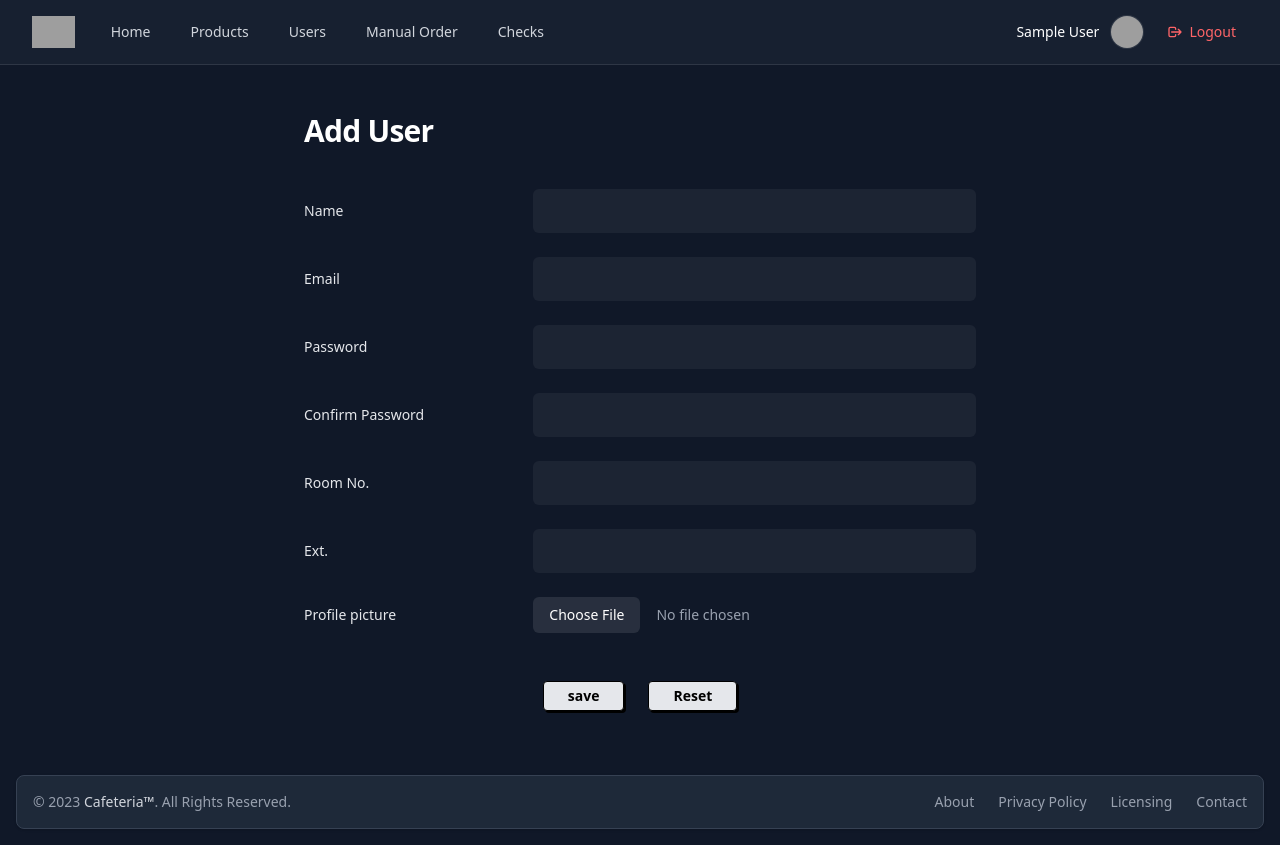
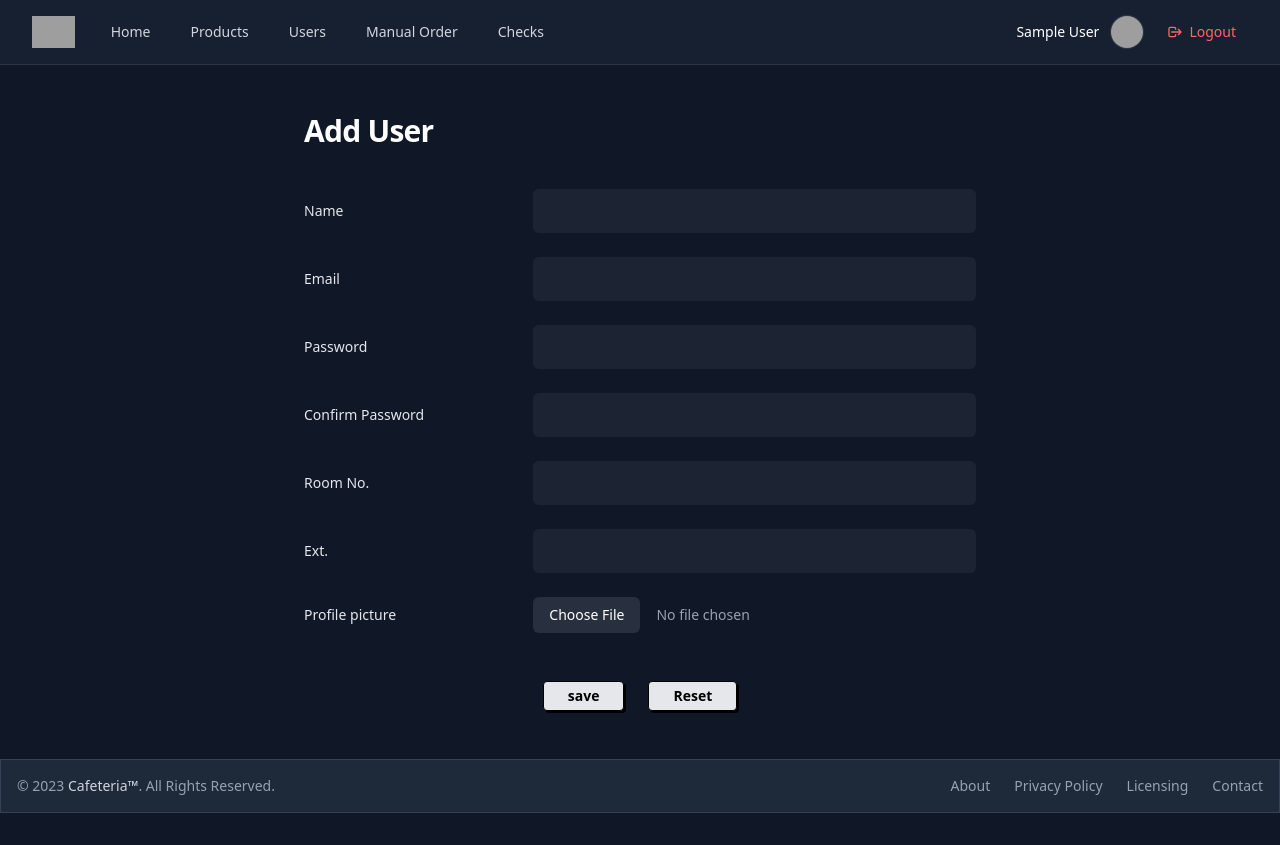
Before and after one commit to K-Sultan/cafeteria-project, a PHP site: page /cafeteria/users/add in a window 1280 px wide. After the commit the page ends 813 px from the top, so only its background shows below. Run offline with PHP 8.4, Linux system fonts and the light colour scheme; the visitor is signed in with stand-in values (Sample User, id 1); grey boxes are pictures that could not be loaded.

Commit message:
refactor: update routing and improve footer layout for consistency

```diff
--- a/app/controllers/AuthController.php
+++ b/app/controllers/AuthController.php
@@ -40,7 +40,7 @@ class AuthController{
             if($id = Auth::login($email, $password)){
                 $_SESSION["userId"] = $id;
 
-               header("Location: ./home");
+               header("Location: ./");
                  exit;
 
             }else{
--- a/app/controllers/UserController.php
+++ b/app/controllers/UserController.php
@@ -7,6 +7,10 @@ require_once __DIR__ . "/../models/User.php";
 class UserController {
 
     public function index() {
+        if (!User::isAdmin()) {
+            header("Location: /");
+            exit;
+        }
         $userModel = new User();
         $users = $userModel->getAllUsers();
         View::render("users", compact("users"));
--- a/app/views/components/footer.php
+++ b/app/views/components/footer.php
@@ -1,7 +1,9 @@
-<footer class="bg-gray-800 rounded-lg shadow-sm border border-gray-700 m-4">
+ <footer class="site-footer bg-gray-800 shadow-sm border border-gray-700">
         <div class="w-full mx-auto max-w-screen-xl p-4 md:flex md:items-center md:justify-between">
-      <span class="text-sm text-gray-400 sm:text-center">© 2023 <a href="#" class="hover:underline text-gray-300">Cafeteria™</a>. All Rights Reserved.
+            <span class="text-sm text-gray-400 sm:text-center">
+                © 2023 <a href="#" class="hover:underline text-gray-300">Cafeteria™</a>. All Rights Reserved.
             </span>
+
             <ul class="flex flex-wrap items-center mt-3 text-sm font-medium text-gray-400 sm:mt-0">
                 <li>
                     <a href="#" class="hover:underline me-4 md:me-6 hover:text-white">About</a>
@@ -20,7 +22,6 @@
     </footer>
 
 
-
 <script src="app/views/src/scripts/script.js"></script>
 </body>
 </html>
--- a/app/views/components/header.php
+++ b/app/views/components/header.php
@@ -17,7 +17,7 @@ $profilePic = !empty($user['profile_pic']) ? '/public/uploads/' . $user['profile
     <script src="https://cdn.jsdelivr.net/npm/@tailwindcss/browser@4"></script>
     <link rel="stylesheet" href="app/views/src/styles/style.css">
 </head>
-<body class="h-full bg-gray-900">
+<body class="h-full bg-gray-900  flex flex-col">
 
 <nav class="relative bg-gray-800/50 border-b border-white/10">
   <div class="mx-auto max-w-7xl px-2 sm:px-6 lg:px-8">
@@ -45,10 +45,10 @@ $profilePic = !empty($user['profile_pic']) ? '/public/uploads/' . $user['profile
         <div class="hidden sm:ml-6 sm:block">
           <div class="flex space-x-4">
             <?php if ($role === 'user'): ?>
-              <a href="/home" class="rounded-md px-3 py-2 text-sm font-medium text-gray-300 hover:bg-white/5 hover:text-white">Home</a>
+              <a href="/" class="rounded-md px-3 py-2 text-sm font-medium text-gray-300 hover:bg-white/5 hover:text-white">Home</a>
               <a href="/my-orders" class="rounded-md px-3 py-2 text-sm font-medium text-gray-300 hover:bg-white/5 hover:text-white">My Orders</a>
             <?php elseif ($role === 'admin'): ?>
-              <a href="/home" class="rounded-md px-3 py-2 text-sm font-medium text-gray-300 hover:bg-white/5 hover:text-white">Home</a>
+              <a href="/" class="rounded-md px-3 py-2 text-sm font-medium text-gray-300 hover:bg-white/5 hover:text-white">Home</a>
               <a href="/products" class="rounded-md px-3 py-2 text-sm font-medium text-gray-300 hover:bg-white/5 hover:text-white">Products</a>
               <a href="/users" class="rounded-md px-3 py-2 text-sm font-medium text-gray-300 hover:bg-white/5 hover:text-white">Users</a>
               <a href="/manual-order" class="rounded-md px-3 py-2 text-sm font-medium text-gray-300 hover:bg-white/5 hover:text-white">Manual Order</a>
--- a/app/views/home.php
+++ b/app/views/home.php
@@ -1,6 +1,6 @@
 <?php View::renderComponent("header"); ?>
 
-<div class="bg-gray-900 min-h-95vh pt-4 relative">
+<div class="bg-gray-900 min-h-95vh pt-4 relative mb-10">
     <!-- Decorative background elements -->
     <div class="absolute top-0 inset-x-0 h-96 bg-gradient-to-b from-indigo-900/20 to-transparent pointer-events-none"></div>
     <div class="absolute -top-40 -right-40 w-96 h-96 bg-indigo-500/10 rounded-full blur-3xl pointer-events-none"></div>
--- a/app/views/src/styles/style.css
+++ b/app/views/src/styles/style.css
@@ -1,6 +1,20 @@
-body{
-    width: 100vw;
+body {
+    margin: 0;
+    width: 100%;
+    min-height: 100vh;
+    display: flex;
+
+    flex-direction: column;
     overflow-x: hidden;
+}
+
+/* Make the main content area grow so footer is pushed to the bottom */
+body > div {
+    flex: 1;
+}
+
+.site-footer {
+    margin-top: auto;
 }
 
 /* Custom Scrollbar for the cart */
--- a/app/views/users.php
+++ b/app/views/users.php
@@ -1,5 +1,6 @@
 <?php View::renderComponent("header"); ?>
 
+<div class="flex-1 bg-gray-900">
 <div class="mx-auto max-w-7xl px-4 sm:px-6 lg:px-8 py-10">
     <div class="sm:flex sm:items-center sm:justify-between mb-8">
         <div>
@@ -60,5 +61,6 @@
         </div>
     </div>
 </div>
+</div>
 
 <?php View::renderComponent("footer"); ?>
--- a/app/views/users/add.php
+++ b/app/views/users/add.php
@@ -1,6 +1,56 @@
 <?php View::renderComponent("header"); ?>
 
-<div class="flex min-h-full flex-col justify-center px-6 py-12 lg:px-8">
+<style>
+    /* Page-local layout so the footer stays at the bottom on this screen only */
+    body {
+        min-height: 100vh;
+        display: flex;
+        flex-direction: column;
+    }
+
+    .add-user-page-main {
+        flex: 1;
+    }
+</style>
+
+<?php
+$errors =  $_SESSION["errors"]?? [];
+unset($_SESSION["errors"]);
+
+
+  ?>
+
+
+<div class="add-user-page-main bg-gray-900">
+<div class="flex flex-col justify-center px-6 py-12 lg:px-8">
+<?php  if(!empty($errors)): ?>
+<div class="mb-6 rounded-lg border border-red-500/30 bg-red-900/40 p-4 text-red-200 w-1/2 mx-auto">
+
+    <div class="flex items-start gap-3">
+
+        <svg class="h-5 w-5 flex-shrink-0 text-red-400 mt-1" fill="currentColor" viewBox="0 0 20 20">
+            <path fill-rule="evenodd"
+                d="M10 18a8 8 0 100-16 8 8 0 000 16zm-1-4a1 1 0 112 0 1 1 0 01-2 0zm0-8a1 1 0 112 0v5a1 1 0 11-2 0V6z"
+                clip-rule="evenodd" />
+        </svg>
+
+        <div>
+            <h3 class="font-semibold text-red-200">
+                There were <?= count($errors) ?> errors with your submission
+            </h3>
+
+            <ul class="mt-2 list-disc pl-5 space-y-1 text-red-300">
+                <?php foreach($errors as $error): ?>
+                    <li><?= $error ?></li>
+                <?php endforeach; ?>
+            </ul>
+        </div>
+
+    </div>
+</div>
+<?php endif; ?>
+
+
     <div class="sm:mx-auto sm:w-full sm:max-w-2xl">
         <h2 class="text-3xl font-bold tracking-tight text-white mb-10">Add User</h2>
 
@@ -69,6 +119,7 @@
         </form>
     </div>
 </div>
+</div>
 
 <script src="/app/views/src/scripts/UserValidation.js"></script>
 
--- a/index.php
+++ b/index.php
@@ -14,6 +14,7 @@ $router = new Router();
 // $router->get("/", [UserController::class, "index"]);
 // $router->post("/user", [UserController::class, "home"]);
 
+
 $router->get("/login", [AuthController::class, "index"]);
 $router->post("/login", [AuthController::class, "login"]);
 $router->get("/forgotpassword", [AuthController::class, "forgotIndex"]);
@@ -21,10 +22,10 @@ $router->post("/forgotpassword", [AuthController::class, "forgotPassword"]);
 $router->get("/users/add", [UserController::class, "add"]);
 $router->post("/users", [UserController::class, "store"]);
 $router->get("/users", [UserController::class, "index"]);
-$router->get("/home", [UserController::class, "home"]);
+$router->get("/", [UserController::class, "home"]);
 $router->get("/logout", [UserController::class, "logout"]);
 $router->post("/orders", [OrderController::class, "store"]); // Added this line
-$router->get('/home', [ProductController::class, 'index']);
+//$router->get('/home', [ProductController::class, 'index']);
 
 
 $router->resolve();
```
Also changed, not shown: app/views/forgetpassword.php (+4 -6 lines), app/views/login.php (+4 -9 lines). Lines whose indentation alone changed are shown as unchanged.
